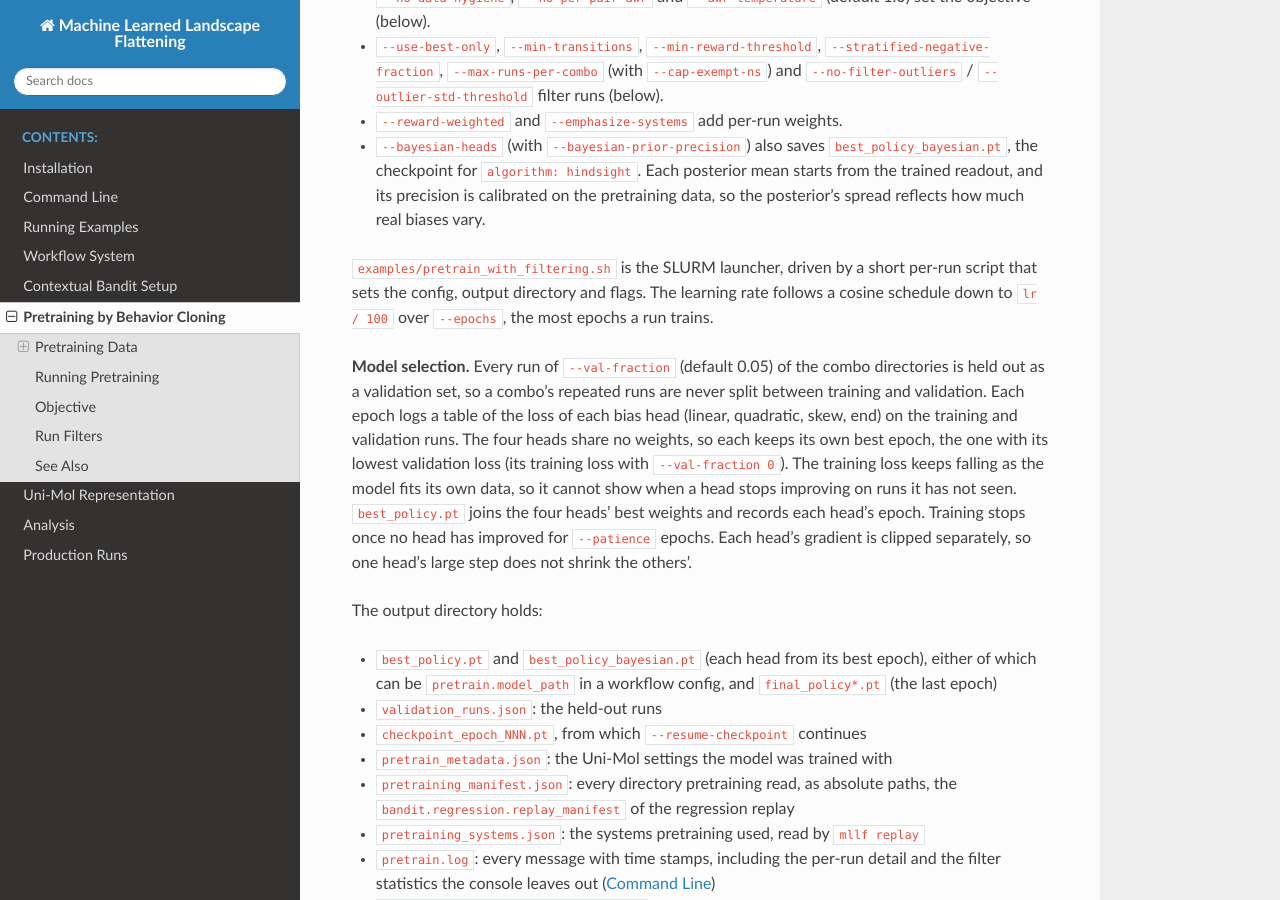
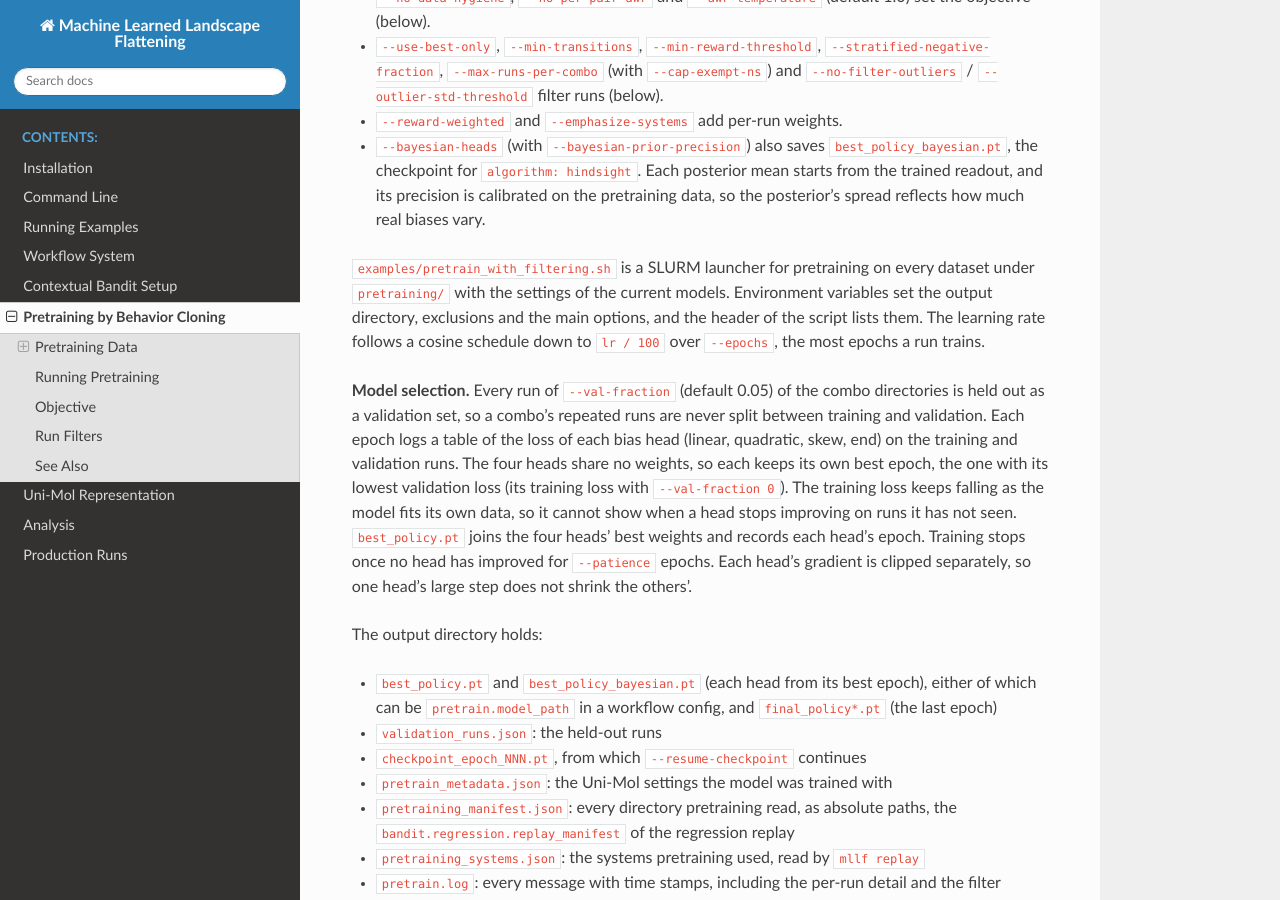
Before and after one commit to pbowling/mllf, a Sphinx documentation site: the page built from docs/cb_pretraining.rst, in a window 1280 px wide and 900 px high, scrolled down 1717 px. Built offline with Sphinx 7.4.7 and the Read the Docs theme 3.1.0, drawn with Linux system fonts in a browser that asks for light colours; pages that are not in the unit, such as notebooks, are missing from menus.

Commit message:
examples/pretrain_with_filtering.sh: the current pretraining recipe, in a short script
Runs mllf pretrain on every dataset under pretraining/ with the settings of
the current models: up to 100 epochs with each head's best epoch chosen on
5% held-out combos (patience 5), learning rate 1e-4, stratified negatives
0.90, at most 15 runs per combo, AWR temperature 0.5, Bayesian heads and
the analysis. Environment variables set the data, exclusions, output and
main options, and EXTRA_ARGS passes any other flag; the header lists them.
A requeued job resumes from its latest checkpoint. The script no longer
describes the objective (as MSE) or repeats the settings in its log, and
its output is ASCII; docs/cb_pretraining.rst describes it.

```diff
--- a/docs/cb_pretraining.rst
+++ b/docs/cb_pretraining.rst
@@ -90,9 +90,11 @@ optimizer settings are command-line flags.
   mean starts from the trained readout, and its precision is calibrated on the pretraining
   data, so the posterior's spread reflects how much real biases vary.
 
-``examples/pretrain_with_filtering.sh`` is the SLURM launcher, driven by a short per-run
-script that sets the config, output directory and flags. The learning rate follows a
-cosine schedule down to ``lr / 100`` over ``--epochs``, the most epochs a run trains.
+``examples/pretrain_with_filtering.sh`` is a SLURM launcher for pretraining on every
+dataset under ``pretraining/`` with the settings of the current models. Environment
+variables set the output directory, exclusions and the main options, and the header of
+the script lists them. The learning rate follows a cosine schedule down to ``lr / 100``
+over ``--epochs``, the most epochs a run trains.
 
 **Model selection.** Every run of ``--val-fraction`` (default 0.05) of the combo
 directories is held out as a validation set, so a combo's repeated runs are never split
```
Also changed, not shown: 1 other file.
